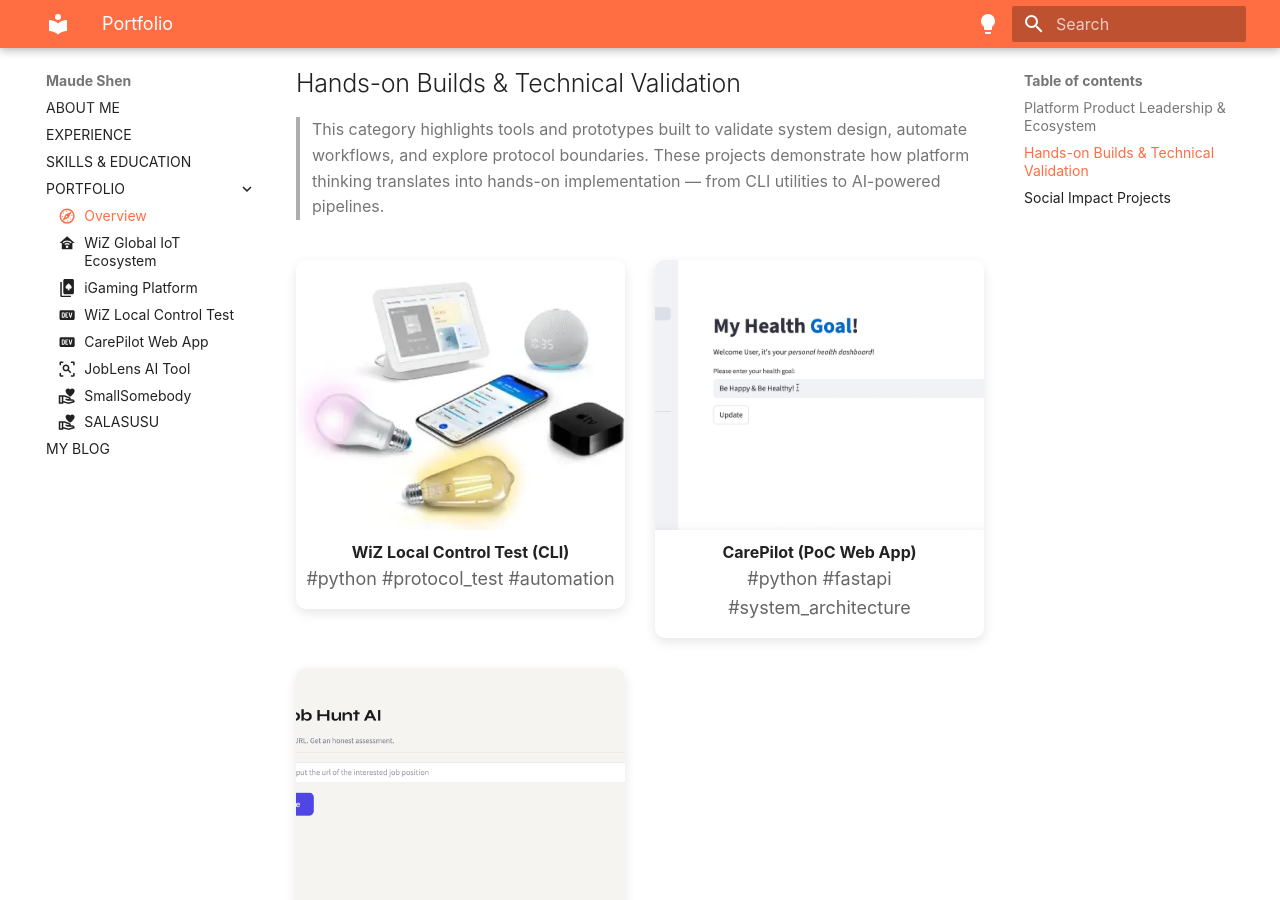
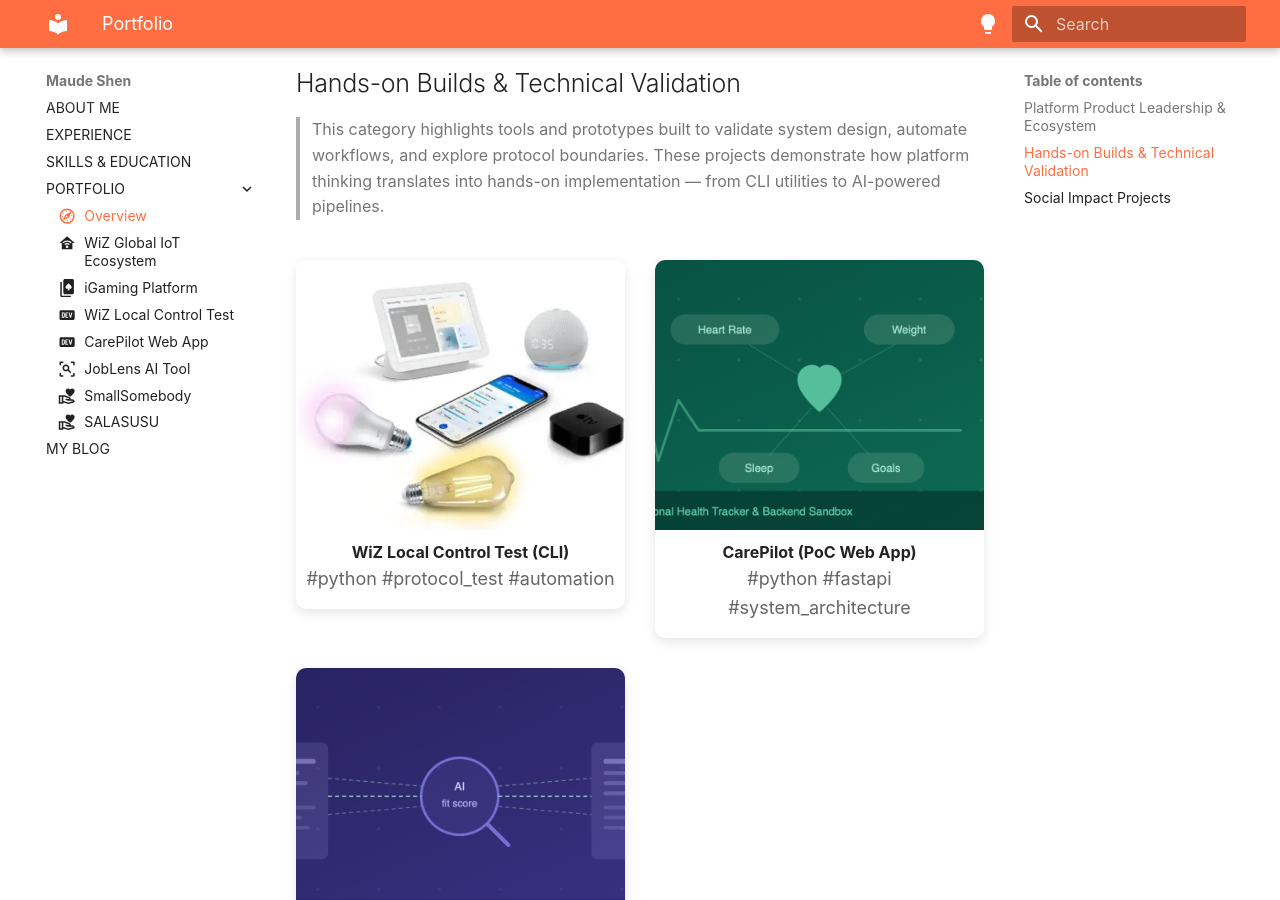
Before and after one commit to maudes/cv, an MkDocs documentation site: the page built from docs/portfolio.md, in a window 1280 px wide and 900 px high, scrolled down 696 px. Built offline with MkDocs 1.6.1 and Material for MkDocs 9.7.7, drawn with Linux system fonts in a browser that asks for light colours; some web fonts are replaced.

Commit message:
Optimize cover pictures

```diff
--- a/docs/portfolio.md
+++ b/docs/portfolio.md
@@ -43,7 +43,7 @@
 
 <a href="/cv/projects/carepilot/" class="card-link">
   <div class="card-image">
-    <img src="../assets/images/CarePilot_dashboard.png" alt="CarePilot Dashboard">
+    <img src="../assets/images/CarePilot_cover.png" alt="CarePilot Dashboard">
     <div class="caption">CarePilot (PoC Web App)</div>
     <div class="tags">#python #fastapi #system_architecture</div>
   </div>
@@ -51,7 +51,7 @@
 
 <a href="/cv/projects/joblens/" class="card-link">
   <div class="card-image">
-    <img src="../assets/images/joblens_UI.png" alt="JobLens UI">
+    <img src="../assets/images/joblens_cover.png" alt="JobLens UI">
     <div class="caption">JobLens AI Assistant</div>
     <div class="tags">#python #fastapi #llm #automation</div>
   </div>
```
Also changed, not shown: docs/projects/joblens.md (+1 -1 lines), docs/assets/images/CarePilot_cover.png (added), docs/assets/images/joblens_cover.png (added).
